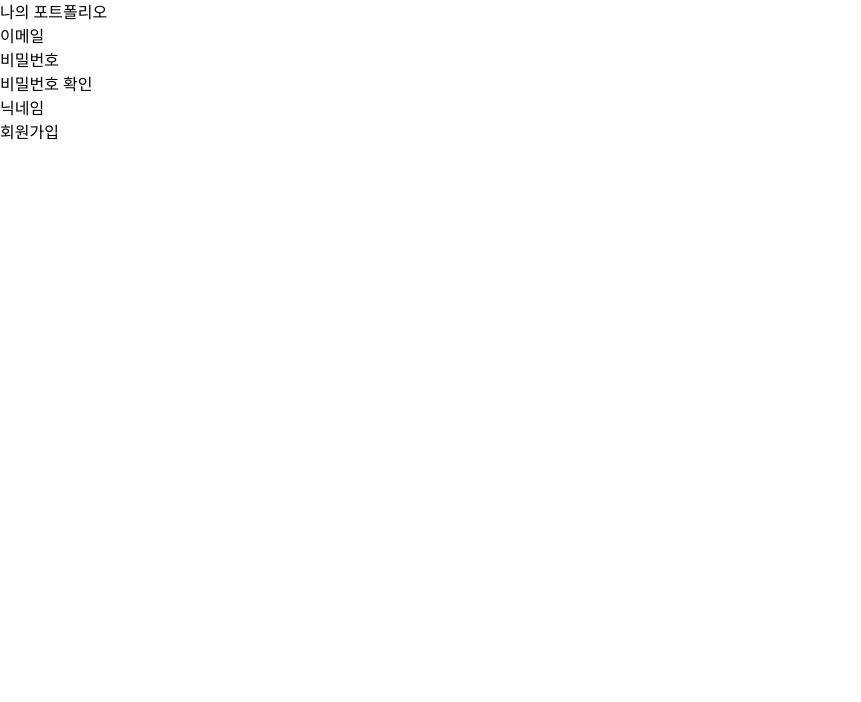
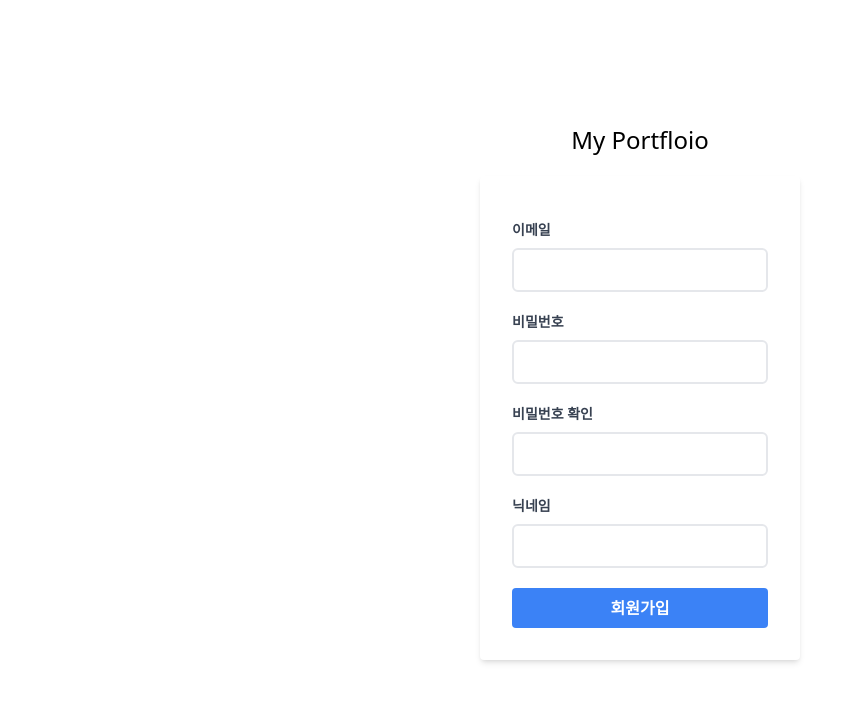
Before and after one commit to j-yesung/my-portfolio, a Next.js app: page /auth/signup in a window 1280 px wide. Shown: the top 702 px of the page, without its empty margins (0-861 px from the left). Built offline with nearby package versions, Linux system fonts and the light colour scheme; no server answers.

Commit message:
✨ update: 회원가입 스타일링

```diff
--- a/src/components/auth/FormInput.tsx
+++ b/src/components/auth/FormInput.tsx
@@ -1,11 +1,17 @@
 import { FormInputProps } from '@/types/input';
 
-
-const FormInput = ({ label, name, type, register, required, pattern, errorMessage }: FormInputProps) => {
+const FormInput = ({ label, name, type, register, required, pattern }: FormInputProps) => {
   return (
     <div>
-      <label htmlFor={name}>{label}</label>
-      <input id={name} type={type} {...register(name, { required, pattern })} />
+      <label className="mt-5 block text-gray-700 text-sm font-bold mb-2" htmlFor={name}>
+        {label}
+      </label>
+      <input
+        className="w-full p-2 border-2 border-gray-200 focus:border-black focus:outline-none bg-white focus:bg-white transition-colors rounded-md"
+        id={name}
+        type={type}
+        {...register(name, { required, pattern })}
+      />
     </div>
   );
 };
--- a/src/components/auth/Signup.tsx
+++ b/src/components/auth/Signup.tsx
@@ -18,13 +18,14 @@ const Signup = () => {
   const isPasswordMatch = password === confirmPassword;
 
   return (
-    <section>
-      <h1>나의 포트폴리오</h1>
-      <form onSubmit={handleSubmit(clickSignupHandler)}>
+    <section className="flex justify-center items-center h-screen">
+      <div className="w-full max-w-xs">
+        <h1 className="mb-5 text-center text-2xl">My Portfloio</h1>
+        <form onSubmit={handleSubmit(clickSignupHandler)} className="bg-white shadow-md rounded px-8 pt-6 pb-8 mb-4">
           <FormInput label="이메일" name="email" type="email" register={register} required={true} />
-        {errors.email && <p>{ESSENTIAL_MESSAGE}</p>}
+          {errors.email && <p className="text-red-500 text-xs mt-1">{ESSENTIAL_MESSAGE}</p>}
           <FormInput label="비밀번호" name="password" type="password" register={register} required={true} />
-        {errors.password && <p>{ESSENTIAL_MESSAGE}</p>}
+          {errors.password && <p className="text-red-500 text-xs mt-1">{ESSENTIAL_MESSAGE}</p>}
           <FormInput
             label="비밀번호 확인"
             name="confirmPassword"
@@ -33,13 +34,19 @@ const Signup = () => {
             required={true}
             pattern={new RegExp(watch('password'))}
           />
-        {isPasswordMatch || <p>{PASSWORD_MATCH_MESSAGE}</p>}
+          {isPasswordMatch || <p className="text-red-500 text-xs mt-1">{PASSWORD_MATCH_MESSAGE}</p>}
           <FormInput label="닉네임" name="username" type="text" register={register} required={true} />
-        {errors.username && <p>{ESSENTIAL_MESSAGE}</p>}
-        <div>
-          <button type="submit">회원가입</button>
+          {errors.username && <p className="text-red-500 text-xs mt-1">{ESSENTIAL_MESSAGE}</p>}
+          <div className="flex items-center justify-center">
+            <button
+              type="submit"
+              className="w-full mt-5 bg-blue-500 hover:bg-blue-700 text-white font-bold py-2 px-4 rounded focus:outline-none focus:shadow-outline"
+            >
+              회원가입
+            </button>
           </div>
         </form>
+      </div>
     </section>
   );
 };
```
Lines whose indentation alone changed are shown as unchanged.
